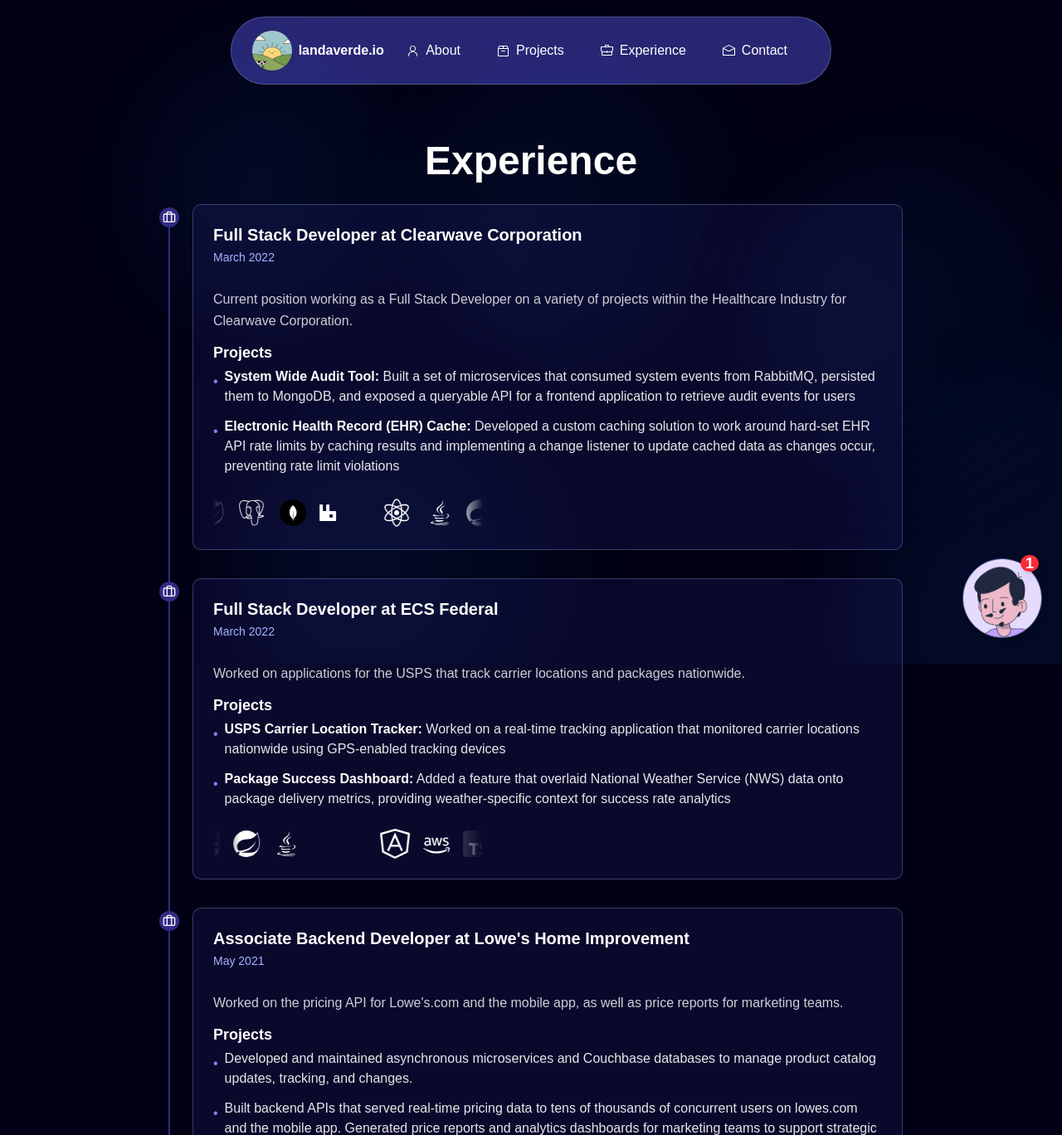
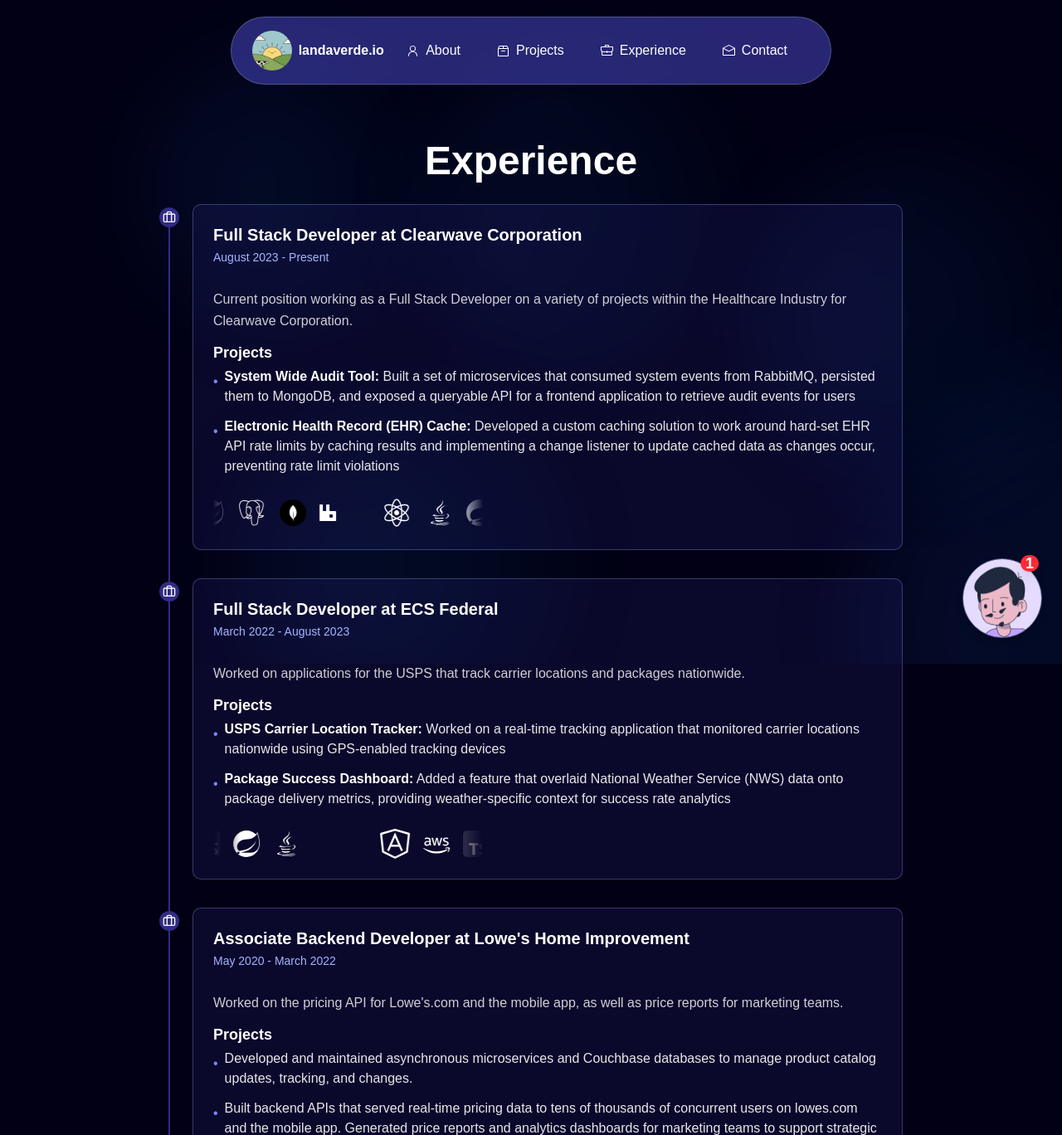
Before and after one commit to landaverdend/portfolio-site, a Next.js app: page /experience in a window 1280 px wide. Shown: the top 1368 px of the page at 83% size. Built offline with nearby package versions, Linux system fonts and the light colour scheme.

Commit message:
adding dates

```diff
--- a/app/experience/page.tsx
+++ b/app/experience/page.tsx
@@ -40,7 +40,7 @@ export default function Experience() {
               <TimelineBody className="-translate-y-1.5 min-w-0">
                 <ExperienceItem
                   title="Full Stack Developer at Clearwave Corporation"
-                  date="March 2022"
+                  date="August 2023 - Present"
                   techLogos={[React, Java, Spring, PostgreSQL, Mongo, RabbitMQ]}>
                   <p className={paragraphStyle}>
                     Current position working as a Full Stack Developer on a variety of projects within the Healthcare Industry for
@@ -79,7 +79,7 @@ export default function Experience() {
               <TimelineBody className="-translate-y-1.5 min-w-0">
                 <ExperienceItem
                   title="Full Stack Developer at ECS Federal"
-                  date="March 2022"
+                  date="March 2022 - August 2023"
                   techLogos={[Angular, Aws, Typescript, Spring, Java]}>
                   <p className={paragraphStyle}>
                     Worked on applications for the USPS that track carrier locations and packages nationwide.
@@ -116,7 +116,7 @@ export default function Experience() {
               <TimelineBody className="-translate-y-1.5 min-w-0">
                 <ExperienceItem
                   title="Associate Backend Developer at Lowe's Home Improvement"
-                  date="May 2021"
+                  date="May 2020 - March 2022"
                   techLogos={[Spring, Kafka, Couchbase, Redis, Java]}>
                   <p className={paragraphStyle}>
                     Worked on the pricing API for Lowe's.com and the mobile app, as well as price reports for marketing teams.
```
